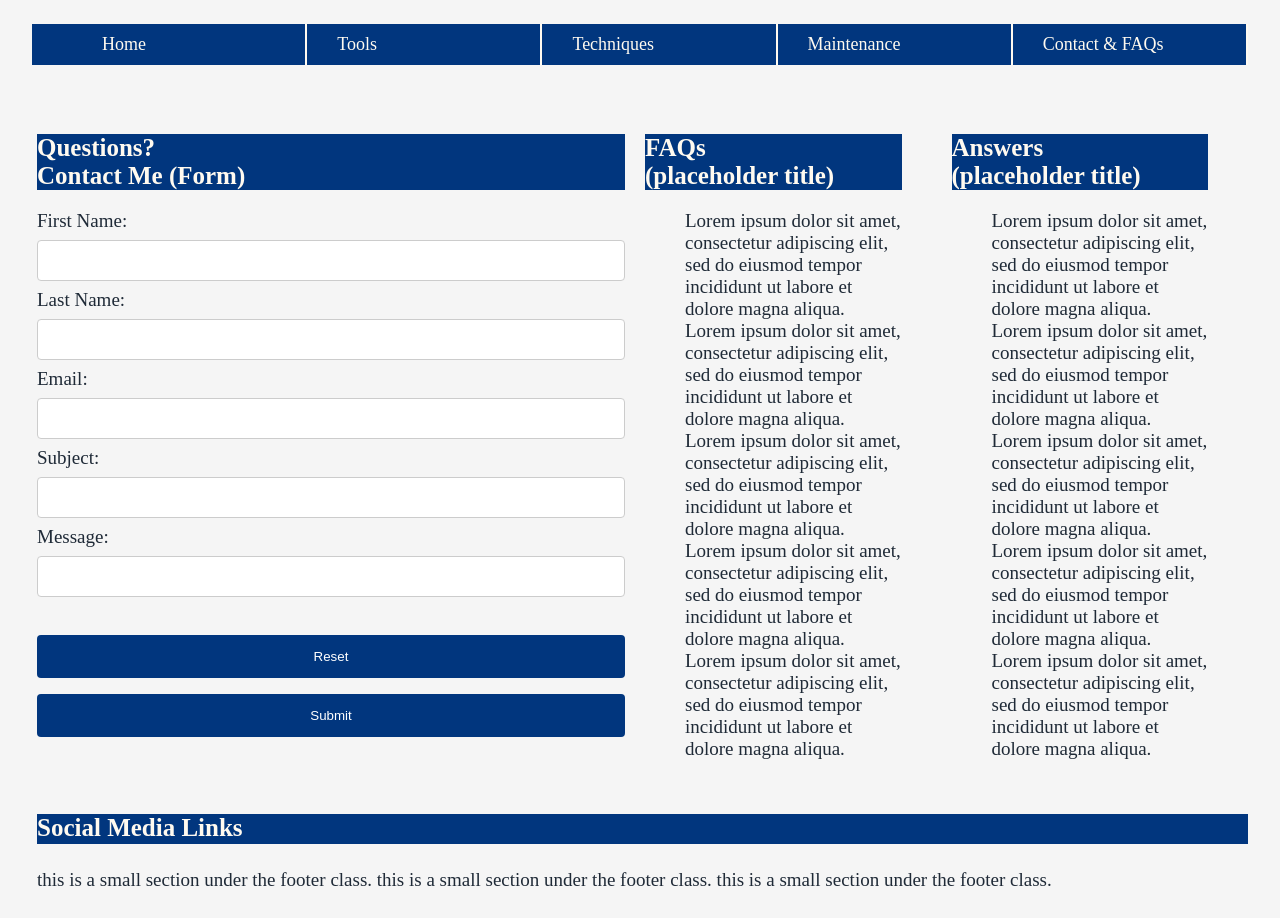
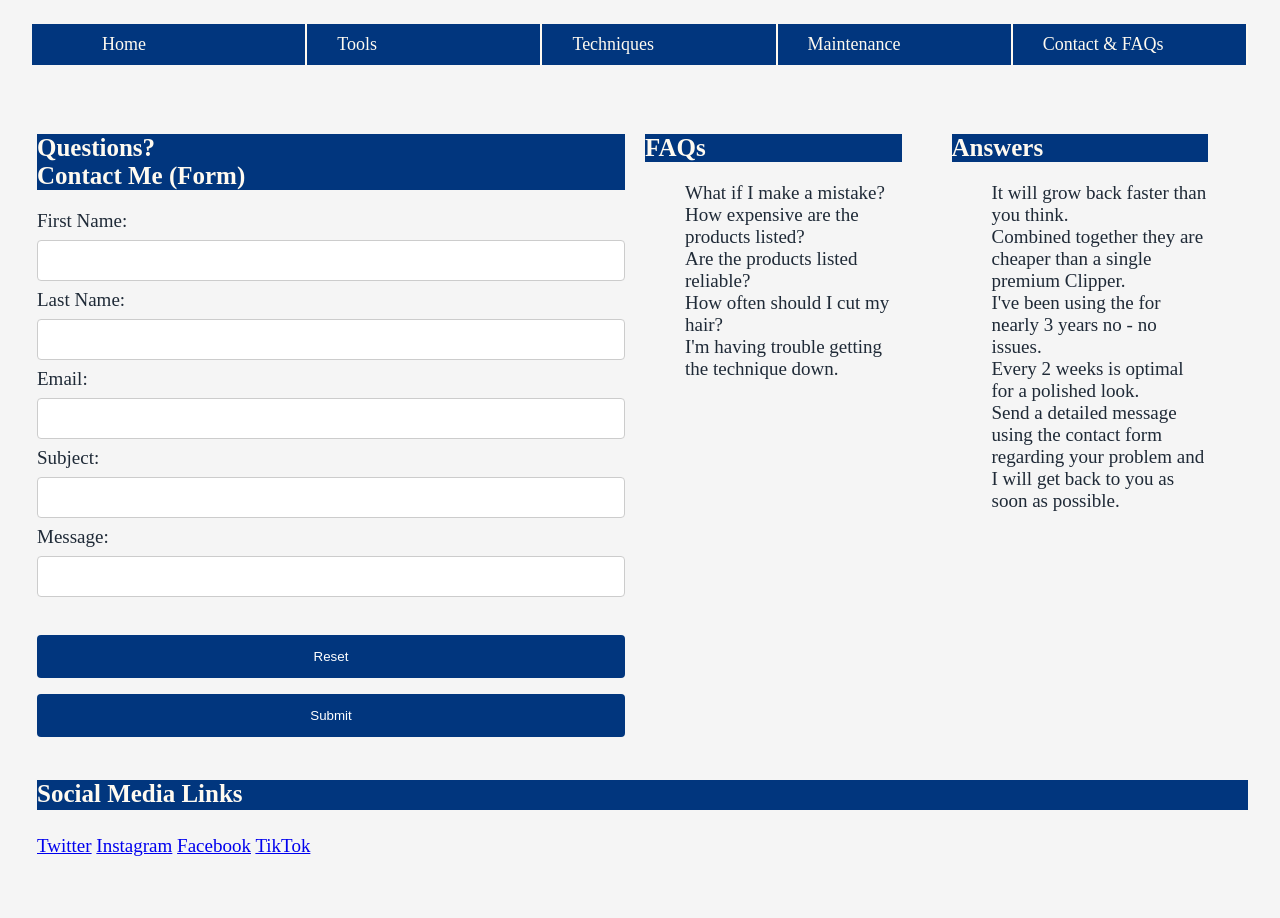
Before and after one commit to carirsm/CIS162, a plain HTML site: page contact.html in a window 1280 px wide. Shown: the part 220-1138 px from the top of the page. After the commit the page ends 1085 px from the top, so only its background shows below. Drawn offline with Linux system fonts and the light colour scheme.

Commit message:
Update contact.html

```diff
--- a/contact.html
+++ b/contact.html
@@ -15,7 +15,7 @@
     </head>
 
 
-<body>
+<body class="contact-class">
 
 
 <!--Header/Banner-->
@@ -53,36 +53,36 @@
 
 
 
-    <div class="FAQs1"><h2>FAQs<br>(placeholder title)</h2>
+    <div class="FAQs1"><h2>FAQs<br></h2>
 
         <ol>
-        <li>Lorem ipsum dolor sit amet, consectetur adipiscing elit, sed do eiusmod tempor incididunt ut labore et dolore magna aliqua.</li>
+        <li>What if I make a mistake? </li>
 
-        <li>Lorem ipsum dolor sit amet, consectetur adipiscing elit, sed do eiusmod tempor incididunt ut labore et dolore magna aliqua.</li>
+        <li>How expensive are the products listed?</li>
 
-        <li>Lorem ipsum dolor sit amet, consectetur adipiscing elit, sed do eiusmod tempor incididunt ut labore et dolore magna aliqua.</li>
+        <li>Are the products listed reliable?</li>
 
-        <li>Lorem ipsum dolor sit amet, consectetur adipiscing elit, sed do eiusmod tempor incididunt ut labore et dolore magna aliqua.</li>
+        <li>How often should I cut my hair?</li>
 
-        <li>Lorem ipsum dolor sit amet, consectetur adipiscing elit, sed do eiusmod tempor incididunt ut labore et dolore magna aliqua.</li>
+        <li>I'm having trouble getting the technique down.</li>
         </ol>
 
      </div>
 
 
 
-    <div class="FAQs2"><h2>Answers<br>(placeholder title)</h2>
+    <div class="FAQs2"><h2>Answers</h2>
 
         <ol>
-        <li>Lorem ipsum dolor sit amet, consectetur adipiscing elit, sed do eiusmod tempor incididunt ut labore et dolore magna aliqua.</li>
+        <li>It will grow back faster than you think.</li>
 
-        <li>Lorem ipsum dolor sit amet, consectetur adipiscing elit, sed do eiusmod tempor incididunt ut labore et dolore magna aliqua.</li>
+        <li>Combined together they are cheaper than a single premium Clipper.</li>
 
-        <li>Lorem ipsum dolor sit amet, consectetur adipiscing elit, sed do eiusmod tempor incididunt ut labore et dolore magna aliqua.</li>
+        <li>I've been using the for nearly 3 years no - no issues.</li>
 
-        <li>Lorem ipsum dolor sit amet, consectetur adipiscing elit, sed do eiusmod tempor incididunt ut labore et dolore magna aliqua.</li>
+        <li>Every 2 weeks is optimal for a polished look.</li>
 
-        <li>Lorem ipsum dolor sit amet, consectetur adipiscing elit, sed do eiusmod tempor incididunt ut labore et dolore magna aliqua.</li>
+        <li>Send a detailed message using the contact form regarding your problem and I will get back to you as soon as possible.</li>
         </ol>
 
      </div>
@@ -120,11 +120,10 @@
 
 
     <div class="links"><h3>Social Media Links</h3>
-        <p>
-        this is a small section under the footer class.
-        this is a small section under the footer class.
-        this is a small section under the footer class.
-        </p>
+<a href="contact.html">Twitter</a>
+<a href="contact.html">Instagram</a>
+<a href="contact.html">Facebook</a>
+<a href="contact.html">TikTok</a>
     </div>
 
 
```
